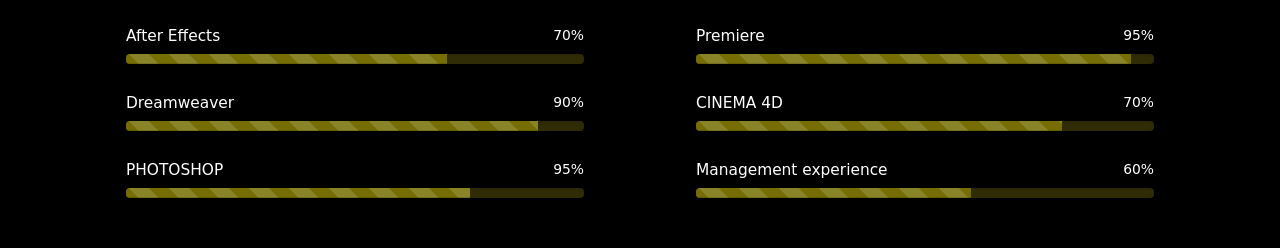
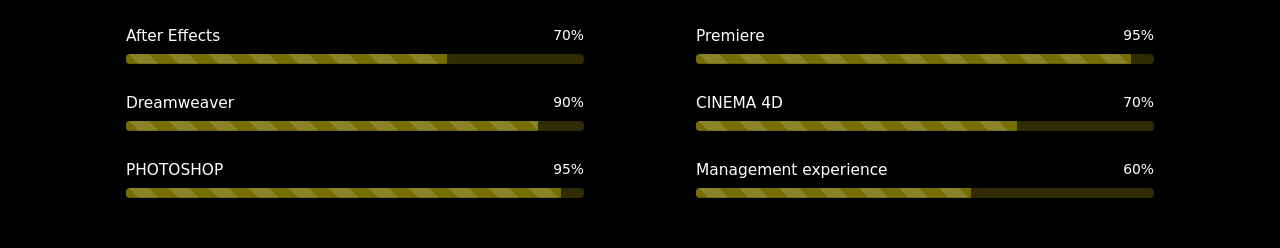
Before and after one commit to lining-show/lining.github.io, a plain HTML site: page index.html in a window 1280 px wide. Shown: the part 967-1215 px from the top of the page. Drawn offline with Linux system fonts and the light colour scheme.

Commit message:
Update index.html

```diff
--- a/index.html
+++ b/index.html
@@ -133,7 +133,7 @@ License URL: http://creativecommons.org/licenses/by/3.0/
 					</div>
 					<h6>PHOTOSHOP <span> 95% </span></h6>
 					<div class="progress">
-						<div class="progress-bar progress-bar-striped active" style="width: 75%">
+						<div class="progress-bar progress-bar-striped active" style="width: 95%">
 						</div>
 					</div>
 				</div>
@@ -150,7 +150,7 @@ License URL: http://creativecommons.org/licenses/by/3.0/
 					</div>
 					<h6>CINEMA 4D<span>70% </span></h6>
 					<div class="progress">
-						<div class="progress-bar progress-bar-striped active" style="width: 80%">
+						<div class="progress-bar progress-bar-striped active" style="width: 70%">
 						</div>
 					</div>
 					<h6>Management experience<span> 60% </span></h6>
```
